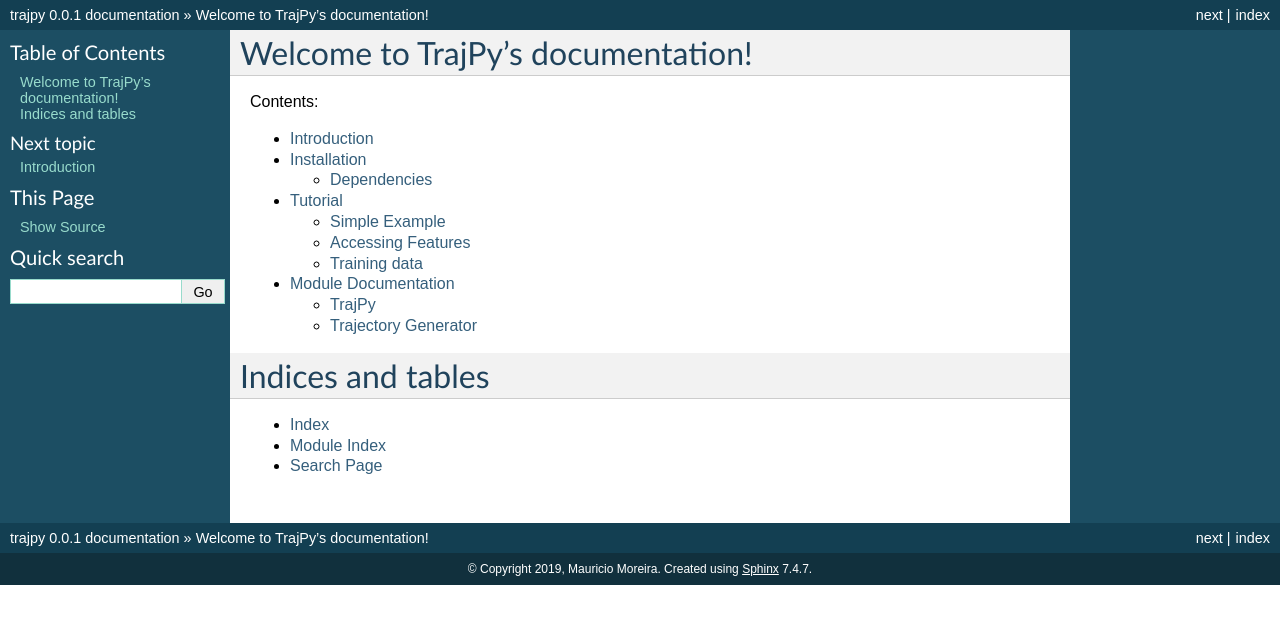
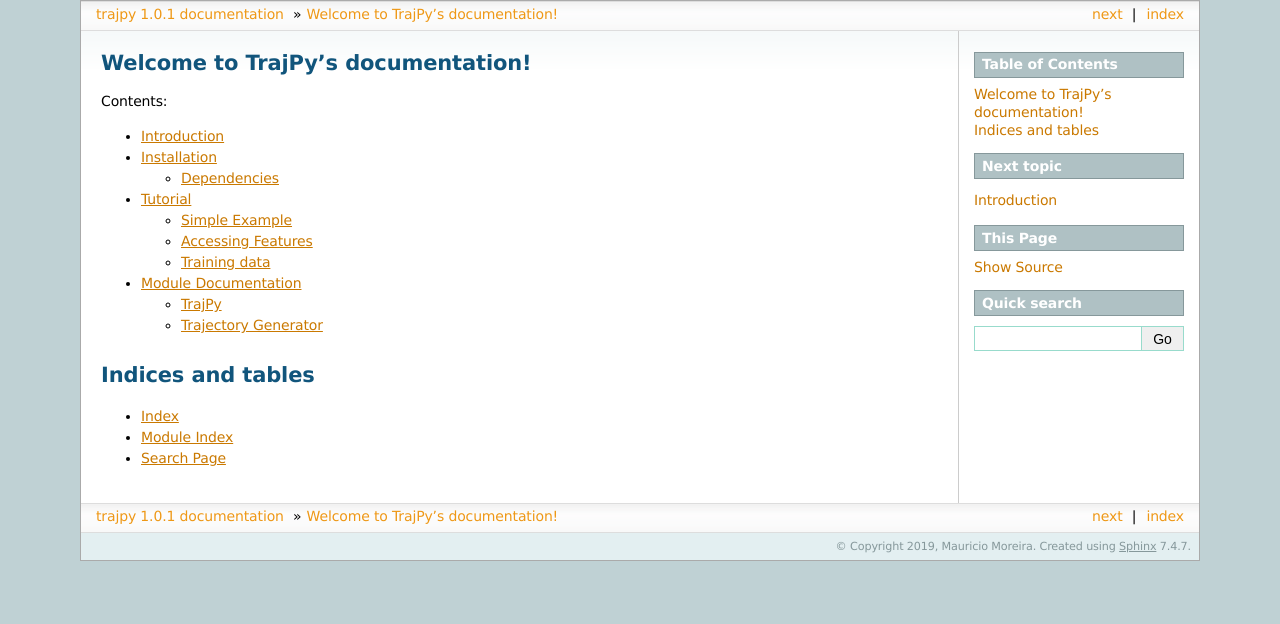
Before and after one commit to ocbe-uio/trajpy, a Sphinx documentation site: the page built from docs/index.rst, in a window 1280 px wide. Shown: the top 624 px of the page. Built offline with Sphinx 7.4.7, drawn with Linux system fonts in a browser that asks for light colours.

Commit message:
change theme

```diff
--- a/docs/conf.py
+++ b/docs/conf.py
@@ -27,7 +27,7 @@ author = 'Mauricio Moreira'
 # The short X.Y version
 version = ''
 # The full version, including alpha/beta/rc tags
-release = '0.0.1'
+release = '1.0.1'
 
 
 # -- General configuration ---------------------------------------------------
@@ -92,8 +92,8 @@ pygments_style = None
 # The theme to use for HTML and HTML Help pages.  See the documentation for
 # a list of builtin themes.
 #
-html_theme = 'default'
-
+#html_theme = 'default'
+html_theme = 'sphinxdoc'
 # Theme options are theme-specific and customize the look and feel of a theme
 # further.  For a list of options available for each theme, see the
 # documentation.
```
